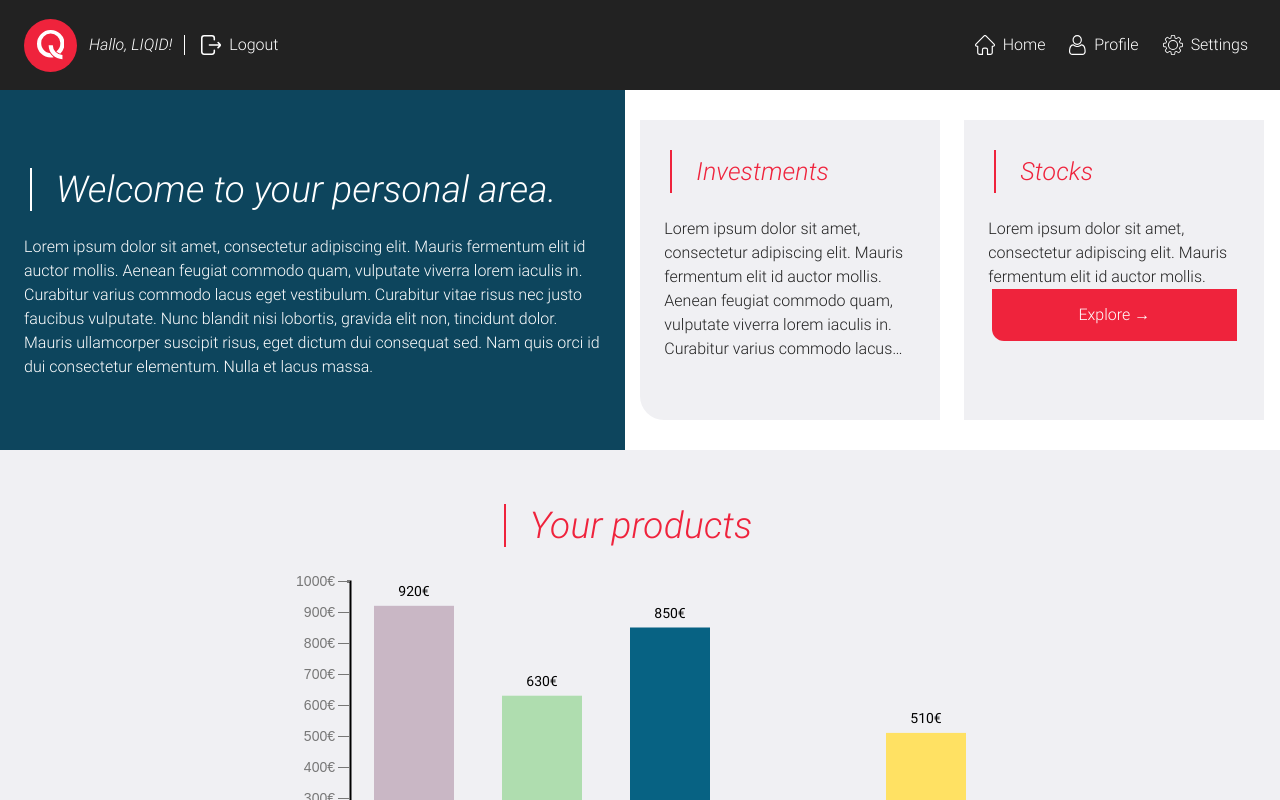
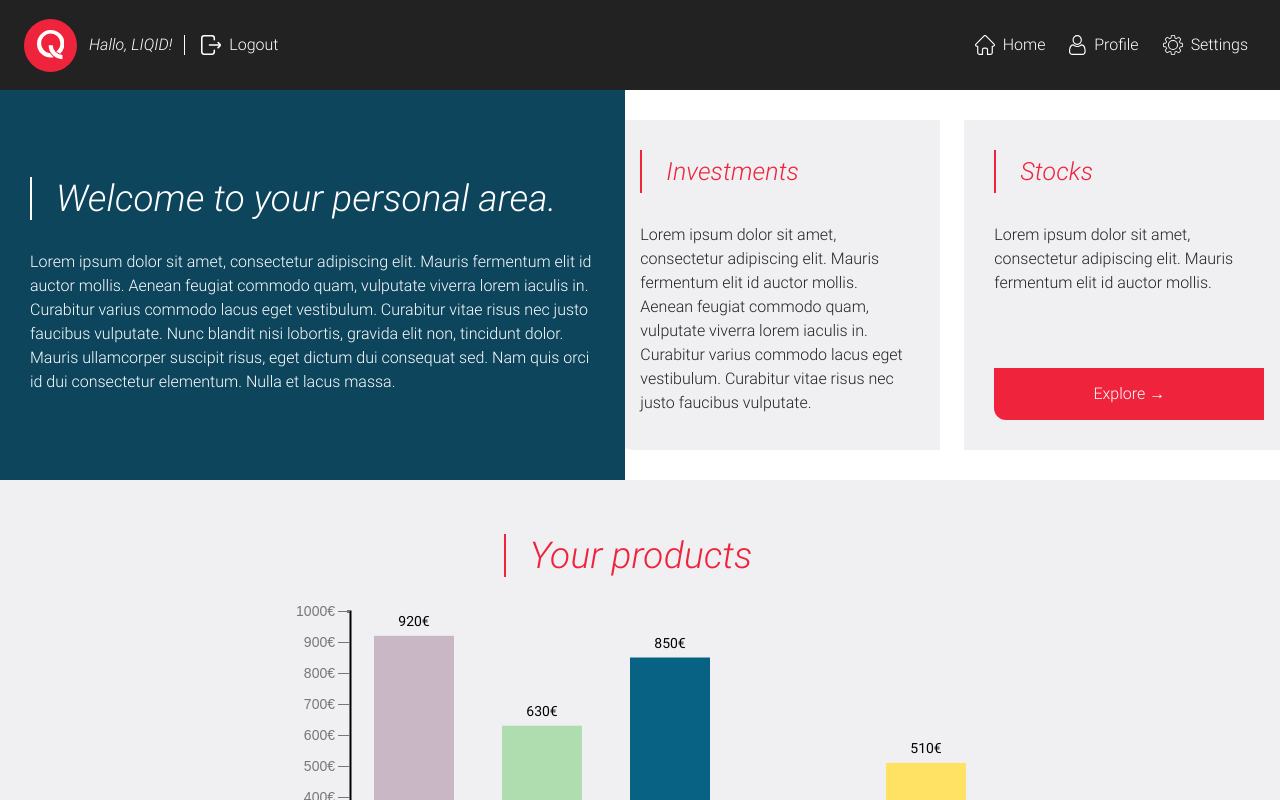
Before and after one commit to khaledrakhisi/D3-Chart, a React (Create React App) app: page / in a window 1280 px wide. Shown: the top 800 px of the page. Built offline with nearby package versions, Linux system fonts and the light colour scheme.

Commit message:
style refactoring

```diff
--- a/src/components/Button.module.scss
+++ b/src/components/Button.module.scss
@@ -1,7 +1,7 @@
 @use "../scss/abstracts/" as *;
 
 .custombutton{
-    width: 245px;
+    width: 100%;
     height: 52px;
     color: $text-color;
     background: $bg;
--- a/src/components/Carousel.module.scss
+++ b/src/components/Carousel.module.scss
@@ -1,9 +1,10 @@
 @use "../scss/abstracts/" as *;
 
 .carousel{
-    @include flex(column, center, flex-start);
+    @include flex(column, flex-start, flex-start);
     width: 100%;
-    height: 100%;
+    // height: 100%;
+    flex: 1;
 
     & > blockquote{
         width: 100%;
@@ -14,6 +15,6 @@
         overflow: hidden;
         color: $text-color;
         text-align: left;
-        padding: $largeSpacing;
+        // padding: $largeSpacing;
     }
 }
--- a/src/components/chart-bar/ChartBar.tsx
+++ b/src/components/chart-bar/ChartBar.tsx
@@ -1,5 +1,5 @@
 import React, { useState } from "react";
-import { formatDefaultLocale, pointer, scaleBand, scaleLinear } from "d3";
+import { formatDefaultLocale, scaleBand, scaleLinear } from "d3";
 
 import { IUserData } from "../../@types/user";
 
@@ -26,7 +26,7 @@ export const ChartBar: React.FunctionComponent<IBarChartProps> = ({
   axisYMax,
 }) => {
   const [hoveredBar, setHoveredBar] = useState<IUserData | null>(null);
-  const [pos, setPos] = useState([0, 0]);
+  const [pos, setPos] = useState({ x: 0, y: 0 });
 
   const margin = { top: 10, right: 0, bottom: 30, left: 60 };
   const width = 700 - margin.left - margin.right;
@@ -55,15 +55,14 @@ export const ChartBar: React.FunctionComponent<IBarChartProps> = ({
             scaleX={scaleX}
             scaleY={scaleY}
             onMouseOverHandle={(datum, e) => {
-              const rect = e.currentTarget.getBoundingClientRect();
-              setPos([e.pageX, e.pageY]);
+              setPos({ x: e.pageX, y: e.pageY });
               setHoveredBar(datum);
             }}
             onMouseOutHandle={() => setHoveredBar(null)}
           />
         </g>
       </svg>
-      {hoveredBar && <Tooltip bar={hoveredBar} xPos={pos[0]} yPos={pos[1]} />}
+      {hoveredBar && <Tooltip bar={hoveredBar} pos={pos} />}
       {/* <Tooltip bar={data[0]} xPos={pos[0]} yPos={pos[1]} /> */}
     </>
   );
--- a/src/components/chart-bar/Tooltip.tsx
+++ b/src/components/chart-bar/Tooltip.tsx
@@ -5,19 +5,17 @@ import { IUserData } from "../../@types/user";
 import classes from "./Tooltip.module.scss";
 
 interface ITooltipProps {
-  xPos: number;
-  yPos: number;
+  pos: { x: number; y: number };
   bar: IUserData;
 }
 
 export const Tooltip: React.FunctionComponent<ITooltipProps> = ({
-  xPos,
-  yPos,
+  pos,
   bar,
 }) => {
   const position = {
-    x: `${xPos + 20}px`,
-    y: `${yPos}px`,
+    x: `${pos.x + 20}px`,
+    y: `${pos.y}px`,
   };
 
   return (
--- a/src/pages/LandingPage.module.scss
+++ b/src/pages/LandingPage.module.scss
@@ -4,7 +4,7 @@
   color: $color;
   border-left: 2px solid $color;
 }
-@mixin actionBoxSize($size: 300px) {
+@mixin actionBoxSize($size: 330px) {
   min-width: $size;
   min-height: $size;
   max-width: $size;
@@ -33,12 +33,11 @@
             background-color: $dark-bg;
 
             .carousel{
-                max-width: 700px;
+                max-width: 760px;
             }
 
-            @media (min-width: 768px) {
-            //   width: 1700px;
-            //   height: 400px;
+            article {
+              margin: $extraLargeSpacing $extraLargeSpacing;
             }
           }
 
@@ -56,7 +55,9 @@
               }
               article{
                 color: $secondaryColor;
-                @include ellipsesOverflow(6);
+                margin: $extraLargeSpacing $extraLargeSpacing;
+                // padding: $smallSpacing;
+                // @include ellipsesOverflow(6);
               }
 
               @include tablet{
@@ -69,17 +70,35 @@
             .action2 {
               background-color: $card-bgc;
               border-radius: 0 0 0 $largeBorderRadius;
+              @include flex(column, flex-start);
               h2{
                 @include actionHeading($primaryColor);
               }
-              article{
+              section{
+                @include flex(column, flex-start);
                 color: $secondaryColor;
-                @include flex(column);
-                height: 100%;
+                margin: $extraLargeSpacing $extraLargeSpacing;
+                flex: 1;
 
-                & > :last-child{
-                  // margin-top: 35px;
-                  margin-top: auto;
+                & > article {
+                  @include flex(column, flex-start);
+                  flex: 1;
+
+                  & > :first-child {
+                    flex: 1;
+                  }
+
+                  & > :last-child{
+                    margin-top: 35px;
+
+                  @include tablet {
+                    margin-top: auto;
+                  }
+                }
+                }
+
+                @include tablet {
+                  // height: 200px;
                 }
               }
 
--- a/src/pages/LandingPage.tsx
+++ b/src/pages/LandingPage.tsx
@@ -44,22 +44,24 @@ const LandingPage = () => {
         </aside>
         <section className={classes.actions}>
           <div className={classes.action1}>
-            <Carousel
+            <h2>Investments</h2>
+            <article>
+              Lorem ipsum dolor sit amet, consectetur adipiscing elit. Mauris
+              fermentum elit id auctor mollis. Aenean feugiat commodo quam,
+              vulputate viverra lorem iaculis in. Curabitur varius commodo lacus
+              eget vestibulum. Curabitur vitae risus nec justo faucibus
+              vulputate.
+            </article>
+            {/* <Carousel
               slides={[
                 {
-                  caption: <h2>Investments</h2>,
+                  caption: l
                   content: (
-                    <article>
-                      Lorem ipsum dolor sit amet, consectetur adipiscing elit.
-                      Mauris fermentum elit id auctor mollis. Aenean feugiat
-                      commodo quam, vulputate viverra lorem iaculis in.
-                      Curabitur varius commodo lacus eget vestibulum. Curabitur
-                      vitae risus nec justo faucibus vulputate.
-                    </article>
+
                   ),
                 },
               ]}
-            />
+            /> */}
           </div>
           <div className={classes.action2}>
             <Carousel
```
